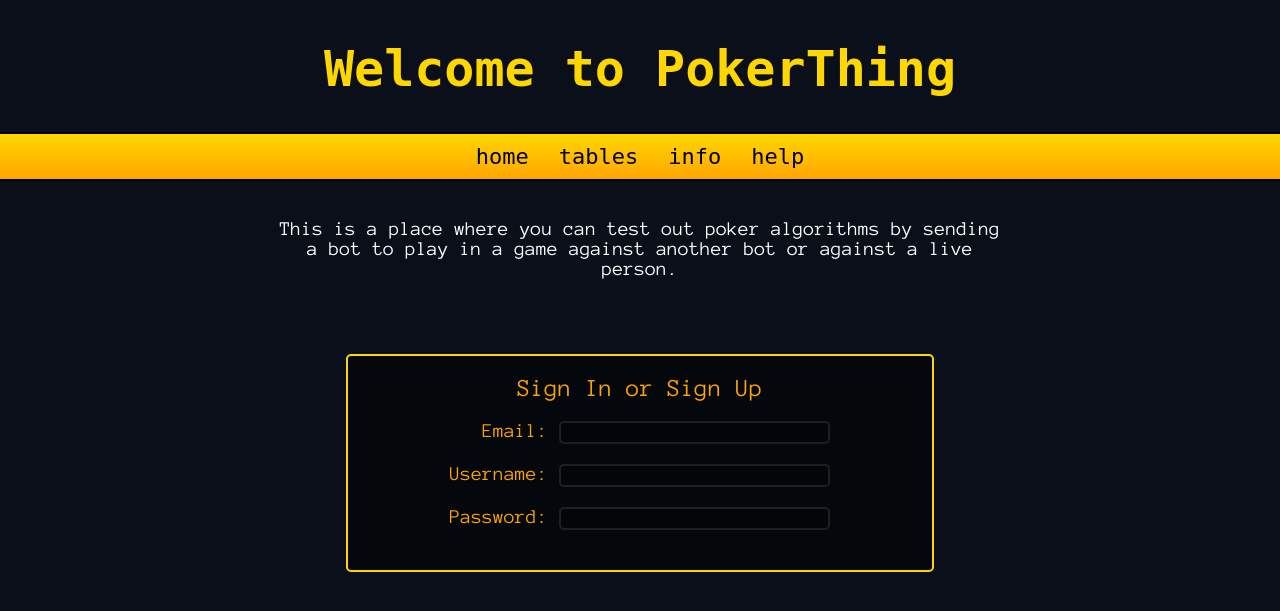
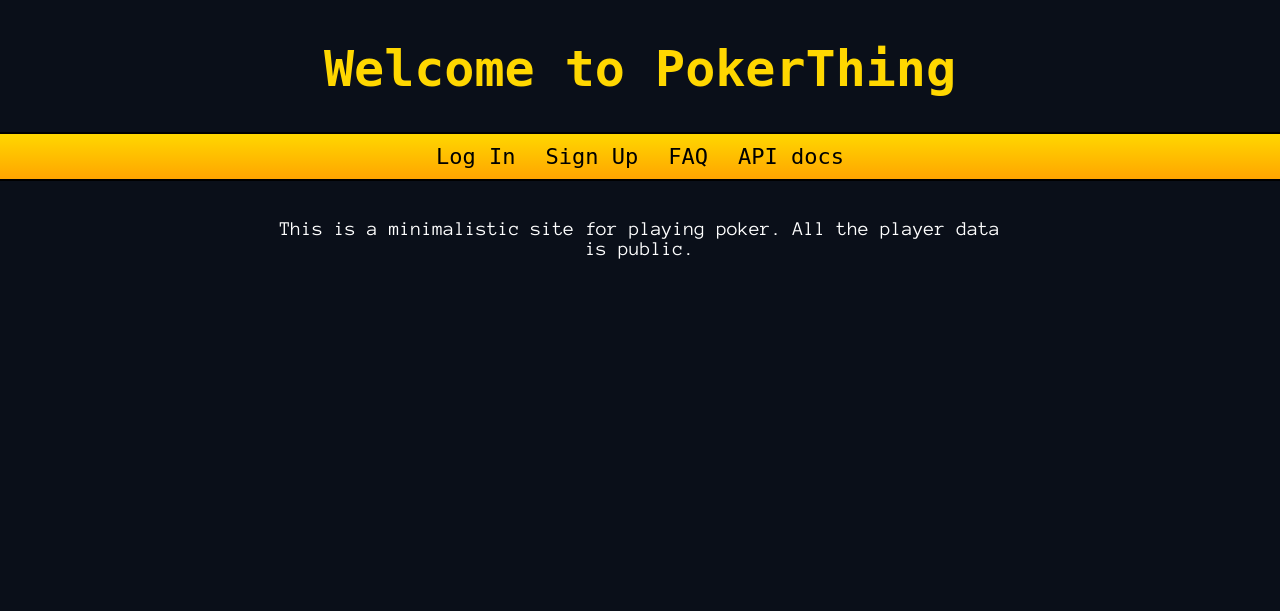
Before and after one commit to kuco23/PokerThing, a Flask app: template app/templates/index.html in a window 1280 px wide. Shown: the top 611 px of the page. Run offline with Flask 2, Linux system fonts and the light colour scheme; the template is opened without the code that fills it: values that come from a table or form of the project are taken from there, others are empty; some web fonts are replaced.

Commit message:
revisioned

```diff
--- a/app/config.py
+++ b/app/config.py
@@ -1,4 +1,5 @@
 import os
+from random import getrandbits
 
 class Config:
-    SECRET_KEY = os.environ.get('SECRET_KEY') or 'neki'
+    SECRET_KEY = os.environ.get('SECRET_KEY') or str(getrandbits(128))
--- a/app/forms.py
+++ /dev/null
@@ -1,12 +0,0 @@
-from flask_wtf import FlaskForm
-from wtforms import StringField, PasswordField, BooleanField, SubmitField
-from wtforms.fields.html5 import EmailField
-from wtforms.validators import DataRequired, Email
-
-class LoginForm(FlaskForm):
-    username = StringField('Username', validators=[DataRequired()])
-    email = EmailField('Email', validators=[DataRequired(), Email()])
-    password = PasswordField('Password', validators=[DataRequired()])
-    # remember_me = BooleanField('Remember Me')
-    login_submit = SubmitField('Log In')
-    signup_submit = SubmitField('Sign Up')
--- a/app/static/css/navigation.css
+++ b/app/static/css/navigation.css
@@ -21,4 +21,6 @@ div.navigation > span {
 div.navigation > span:hover {
   cursor: pointer;
   color: white;
+  text-shadow: 2px 2px 2px black;
+  transition: all 0.2s;
 }
--- a/app/templates/base.html
+++ b/app/templates/base.html
@@ -14,26 +14,18 @@
 </head>
 <body>
 
-  <h1>Welcome to PokerThing</h1>
+  {% block index %}{% endblock %}
 
-  <div class='navigation'>
-    <span>home</span>
-    <span>tables</span>
-    <span>info</span>
-    <span>help</span>
+  <div class='content'>
+    This is a minimalistic site for playing poker. All the player data is public.
   </div>
 
   <div class='content'>
-    {% block infotext %}{% endblock %}
     {% block loginform %}{% endblock %}
+    {% block signupform %}{% endblock %}
+  </div>
 
-    <ul>
-      {% with messages = get_flashed_messages() %}
-      {% for message in messages %}
-        <li>{{ message }}</li>
-      {% endfor %}
-      {% endwith %}
-    </ul>
+  <div class='content'>
 
   </div>
 
--- a/app/templates/index.html
+++ b/app/templates/index.html
@@ -1,35 +1,11 @@
 {% extends "base.html" %}
 
-{% block infotext %}
-  <div id='infotext'>
-    This is a place where you can test out poker algorithms
-    by sending a bot to play in a game against another bot or
-    against a live person.
-  </div>
+{% block index %}
+	<h1>Welcome to PokerThing</h1>
+	<div class='navigation'>
+		<span href='/login'>Log In</span>
+		<span href='/signup'>Sign Up</span>
+		<span>FAQ</span>
+		<span>API docs</span>
+	</div>
 {% endblock %}
-
-{% block loginform %}
-  <div class='loginform-container'>
-    <span class='loginform-title'>Sign In or Sign Up</span>
-    <form id='loginform' action='' method='POST' novalidate>
-      {{ form.hidden_tag() }}
-      <p>
-        &nbsp;&nbsp;
-        {{ form.email.label }}:
-        {{ form.email(class_ = "futuristic-input-text") }}
-      </p>
-      <p>
-        {{ form.username.label }}:
-        {{ form.username(class_ = "futuristic-input-text") }}
-      </p>
-      <p>
-        {{ form.password.label }}:
-        {{ form.password(class_ = "futuristic-input-text") }}
-      </p>
-      <p>
-        {{ form.submit(class_ = "futuristic-input-button margin-top-10") }}
-        {{ form.submit(class_ = "futuuristic-input-button margin-top-10") }}
-      </p>
-    </form>
-  </div>
-{% endblock %}
--- a/start.py
+++ b/start.py
@@ -1,12 +1,3 @@
-import argparse
 from app import app
 
-parser = argparse.ArgumentParser(description='run poker site', prog='start')
-parser.add_argument('-p',
-                    metavar='port',
-                    action='store',
-                    type=int,
-                    help='run poker site on port port'
-                    )
-args = parser.parse_args()
-app.run(host='127.0.0.1', port=args.p)
+app.run(host='127.0.0.1')
```
Also changed, not shown: app/routes.py (+16 -8 lines), app/templates/login.html (added, +25 -0 lines), app/templates/signup.html (added, +25 -0 lines), app/templates/home.html (added), 1 other file.
